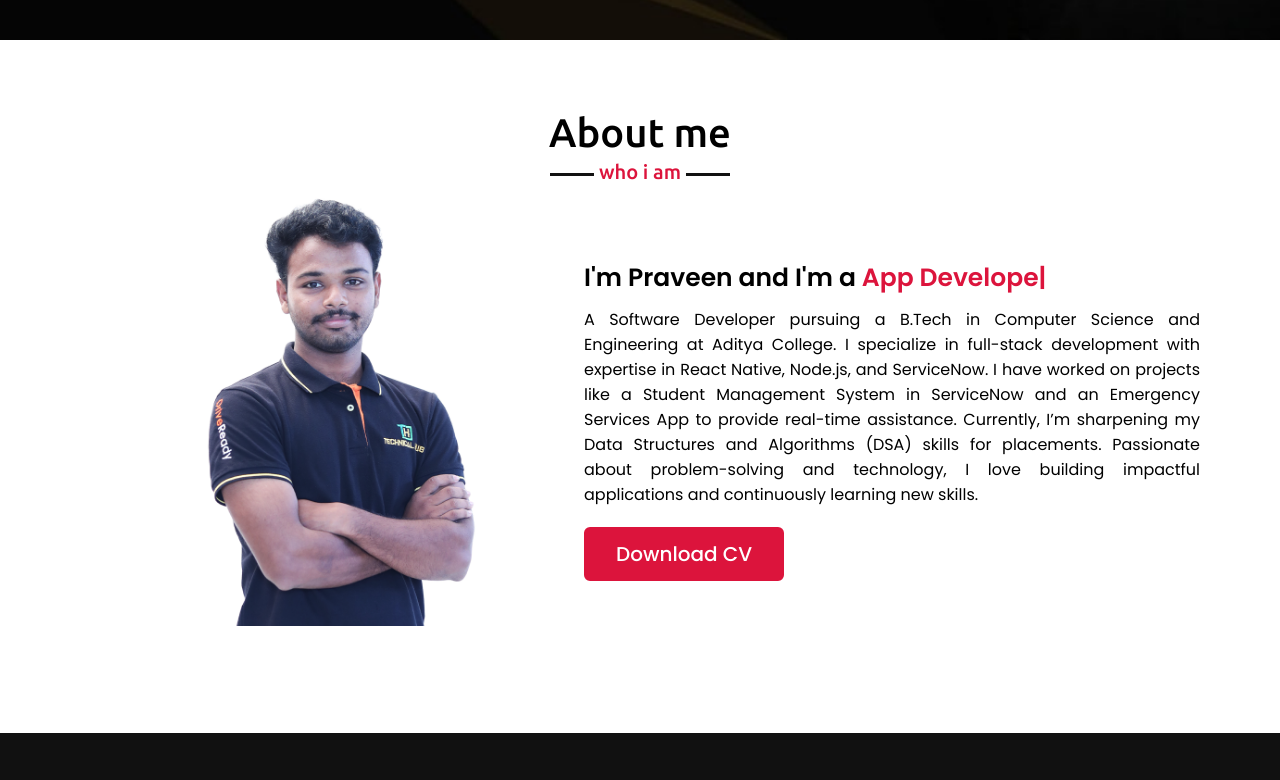
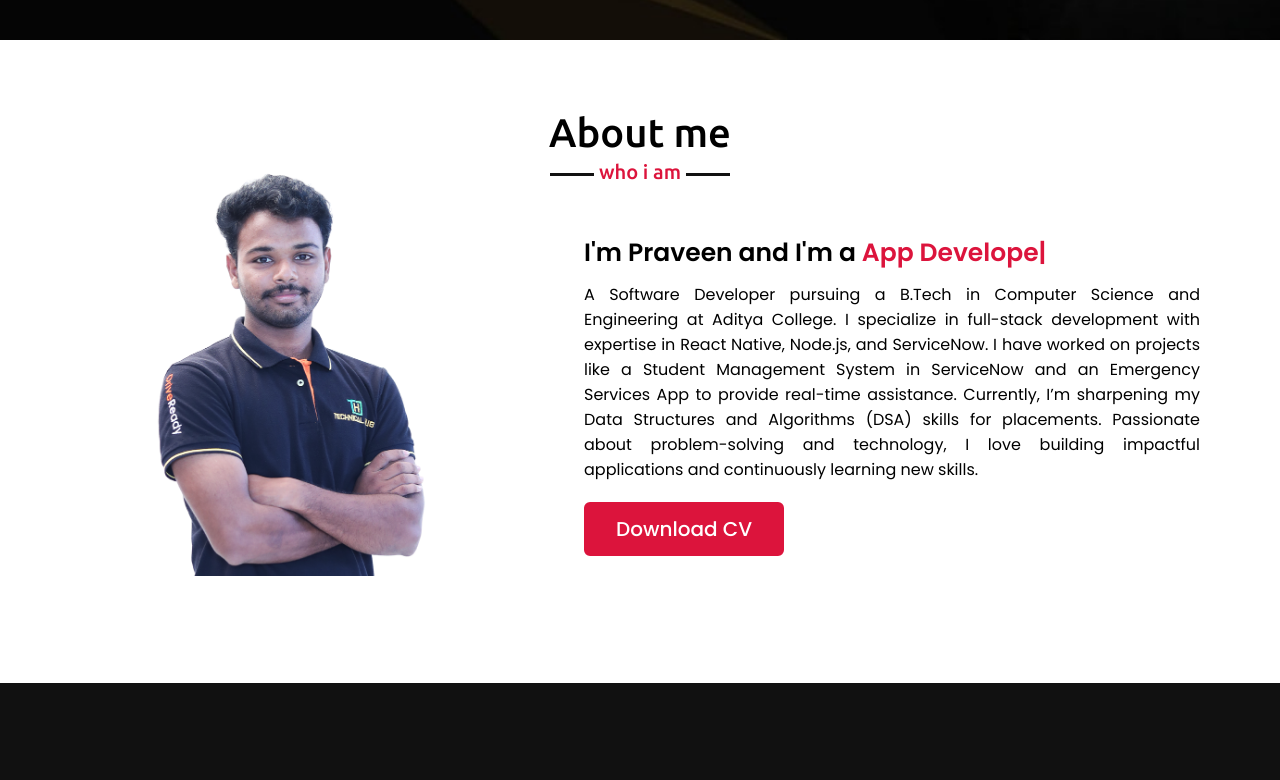
Before and after one commit to Praveen8104/my-portfolio, a website: page index.html in a window 1280 px wide. Shown: the part 760-1540 px from the top of the page. Drawn offline with nearby package versions, Linux system fonts and the light colour scheme.

Commit message:
adjust image height and add margin for better layout in about section

```diff
--- a/style.css
+++ b/style.css
@@ -262,11 +262,14 @@ section .title::after {
 }
 
 .about .about-content .left img {
-    height: 500px;
+    height: 450px;
     width: 500px;
     object-fit: cover;
     border-radius: 10px;
-    /* border: 1px solid black; */
+}
+
+.about-content img{
+    margin-left: -50px;
 }
 
 .about .about-content .right {
```
